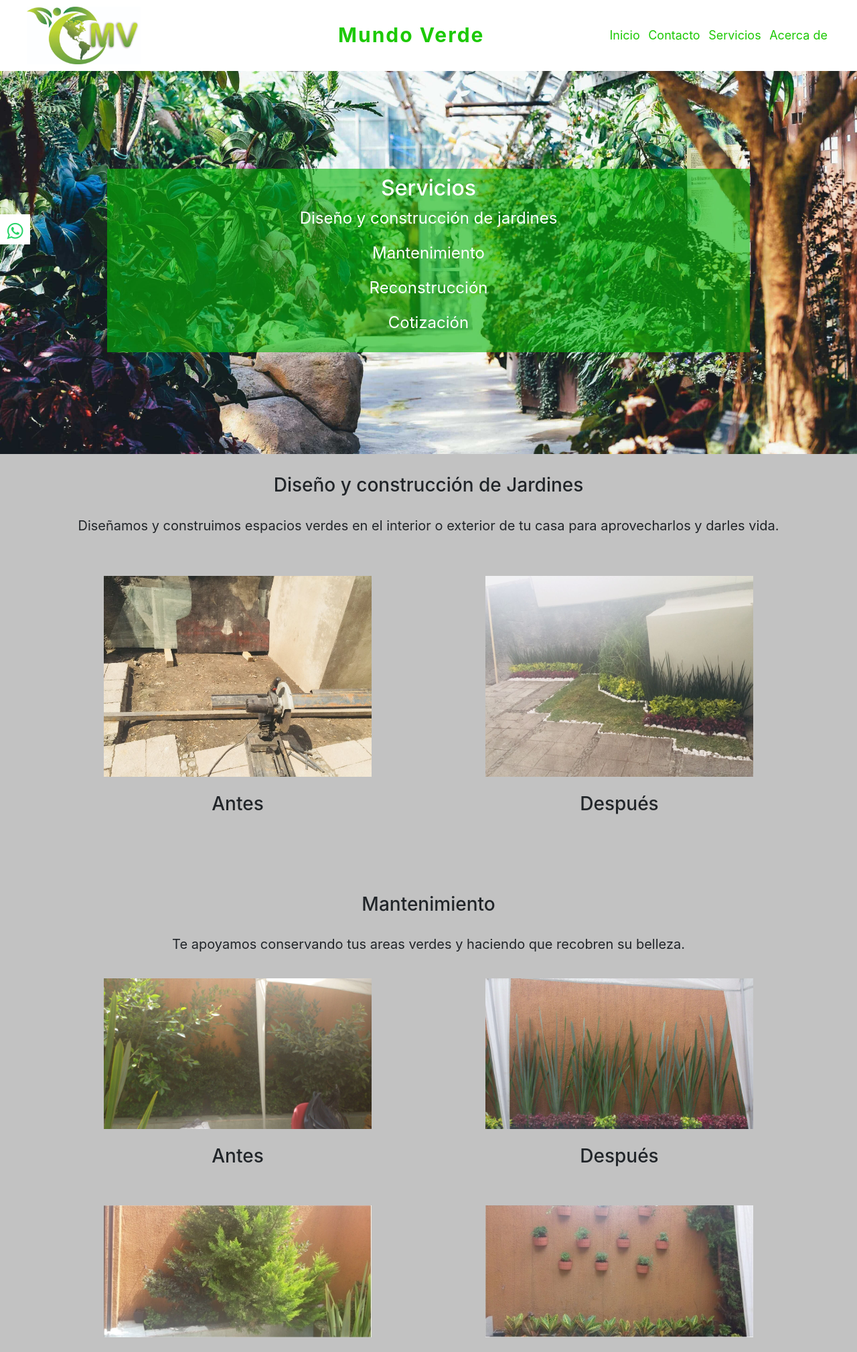
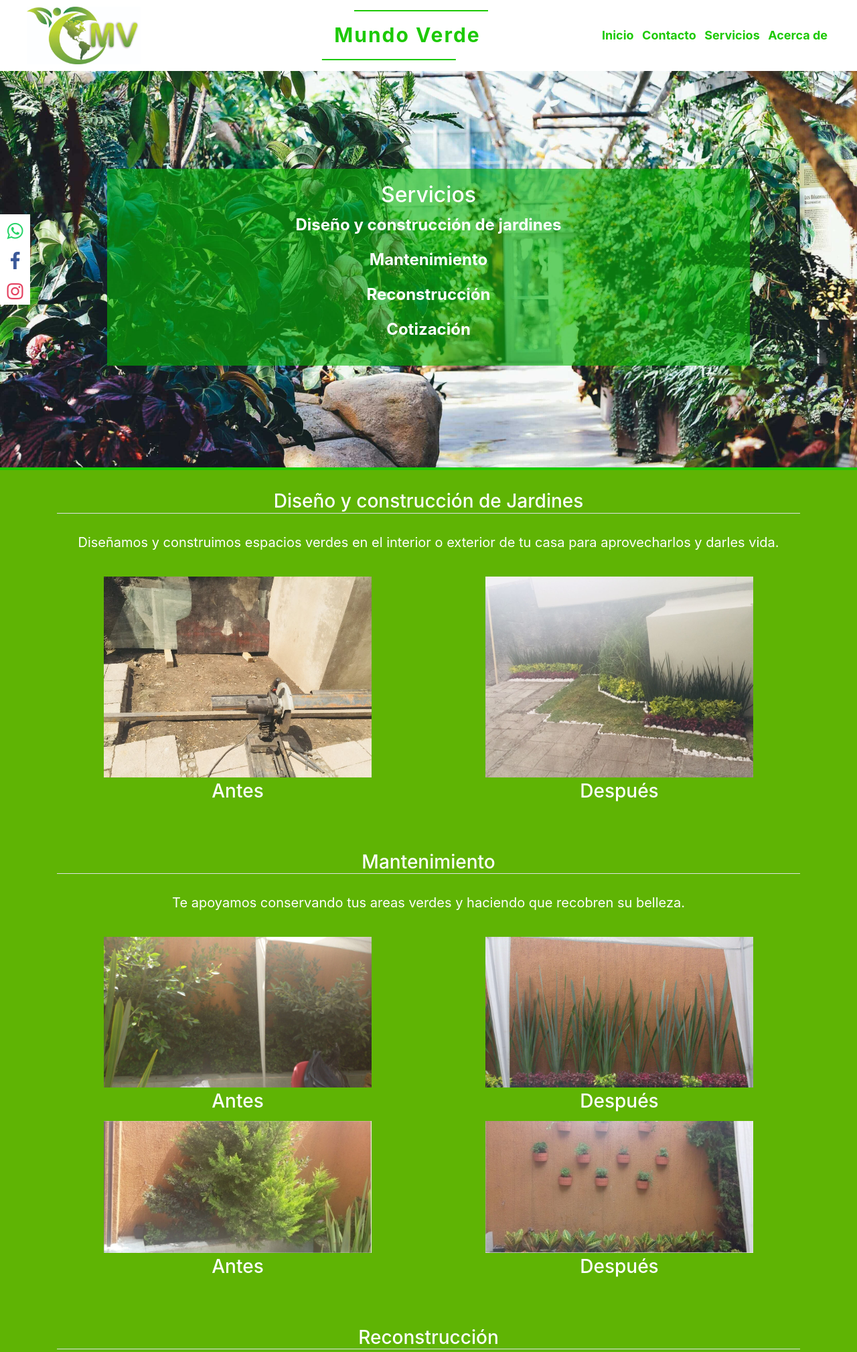
Before and after one commit to amgmat/MundoVerde, a PHP site: page /servicios.html in a window 1280 px wide. Shown: the top 2019 px of the page at 67% size. Run offline with PHP 8.4, Linux system fonts and the light colour scheme.

Commit message:
actualizacion

```diff
--- a/css/style.css
+++ b/css/style.css
@@ -6,9 +6,11 @@
 
 body {
     background: url(../img/invernadero.jpg);
-        background-size: cover;
-        background-attachment: fixed;
+    background-size: 120%;
+    /* background-attachment: fixed; */
 }
+
+
 /* Header */
 
 header {
@@ -78,16 +81,68 @@
 .menu2 .enlaces a {
     color: rgba(28, 201, 4, 1);
     text-decoration: none;
-        padding: 20px 4px;
+    padding: 10px 4px;
     text-align: center;
     font-size: 18px;
+    border-radius: 10%;
+    position: relative;
 }
 
+
+/*
 .menu .enlaces a:hover,
 .menu2 .enlaces a:hover {
+    text-decoration: none;
     background: rgba(28, 201, 4, 1);
     color: #fff;
-        text-decoration: none;
+} */
+
+.enlaces a:before {
+    content: '';
+    position: absolute;
+    top: 0;
+    left: 0;
+    width: 100%;
+    height: 100%;
+    background: rgba(28, 201, 4, 1);
+    z-index: -1;
+    transition: transform 0.5s;
+    transform-origin: bottom right;
+    transform: scale(0);
+}
+
+.enlaces a:hover {
+    color: #fff;
+}
+
+.enlaces a:hover:before {
+    transition: transform 0.5s;
+    transform-origin: top left;
+    transform: scale(1);
+}
+
+.enlaces a:after {
+    content: '';
+    position: absolute;
+    top: 0;
+    left: 0;
+    width: 100%;
+    height: 100%;
+    background: transparent;
+    /* border-top: 2px solid rgba(28, 201, 4, 1); */
+    /* border-bottom: 2px solid rgba(28, 201, 4, 1); */
+    /* border-left: 2px solid rgba(28, 201, 4, 1); */
+    box-sizing: border-box;
+    z-index: -1;
+    transition: transform 0.5s;
+    transform-origin: top left;
+    transform: scale(1);
+}
+
+.enlaces a:hover:after {
+    transition: transform 0.5s;
+    transform-origin: bottom right;
+    transform: scale(0);
 }
 
 .headroom {
@@ -133,7 +189,46 @@
     left: 0;
     width: 50%;
     height: 100%;
-        /* background: rgba(255, 255, 255, .1); */
+}
+
+.nombre a svg,
+.nombre a svg rect {
+    position: absolute;
+    top: 0;
+    left: 0;
+    width: 100%;
+    height: 100%;
+    fill: transparent;
+}
+
+a svg rect {
+    stroke-width: 4;
+    stroke: rgba(28, 201, 4, 1);
+    stroke-dasharray: 200;
+    animation: animate 3s linear infinite;
+}
+
+@keyframes animate {
+    0% {
+        stroke-dashoffset: 400;
+    }
+    100% {
+        stroke-dashoffset: 0;
+    }
+}
+
+
+/*  */
+
+
+/*
+.nombre a:before {
+    content: '';
+    position: absolute;
+    top: 0;
+    left: 0;
+    width: 50%;
+    height: 100%;
 }
 
 .nombre a:after {
@@ -214,42 +308,44 @@
     height: 50%;
     transform: translateY(-50%);
 }
+ */
 
-    .whatsapp {
+.redes {
     position: fixed;
     top: 40%;
-        background: #fff;
+    /* background: #fff; */
     width: 45px;
     height: 45px;
     z-index: 1000;
 }
 
-    .whatsapp ul {
+.redes ul {
     position: absolute;
     margin: 0;
     padding: 0;
-        display: flex;
+    /* display: flex; */
 }
 
-    .whatsapp ul li {
+.redes ul li {
     list-style: none;
     position: relative;
+    /* margin: 2px 0; */
 }
 
-    .whatsapp ul li a {
+.redes ul li a {
     width: 45px;
     height: 45px;
-        display: inline-block;
+    display: block;
     transition: 0.5s;
 }
 
-    .whatsapp ul li a span {
+.redes ul li a span {
     width: 100%;
     height: 100%;
     font-size: 24px;
 }
 
-    .whatsapp ul li a span:before {
+.redes ul li a span:before {
     /* content: 'A'; */
     font-family: fontAwesome;
     text-align: center;
@@ -261,17 +357,28 @@
     height: 100%;
     background: #fff;
     /* color: #262626; */
-        color: #25D366;
     transform-origin: top;
     transition: transform 0.5s;
     font-size: 28px;
 }
 
-    .whatsapp ul li:hover a span:before {
+.redes ul li a .whatsapp:before {
+    color: #25D366;
+}
+
+.redes ul li a .facebook:before {
+    color: #3b5999;
+}
+
+.redes ul li a .instagram:before {
+    color: #e4405f;
+}
+
+.redes ul li:hover a span:before {
     transform: RotateX(90deg) translateY(-50%);
 }
 
-    .whatsapp ul li a span:after {
+.redes ul li a span:after {
     /* content: 'B'; */
     font-family: fontAwesome;
     text-align: center;
@@ -289,58 +396,36 @@
     font-size: 28px;
 }
 
-    .whatsapp ul li:hover a span:after {
+.redes ul li:hover a span:after {
     transform: RotateX(0deg) translateY(0);
 }
 
-    .whatsapp ul li:nth-child(1) a span:before,
-    .whatsapp ul li:nth-child(1) a span:after {
+.redes ul li:nth-child(1) a span:before,
+.redes ul li:nth-child(1) a span:after {
     content: '\f232';
 }
 
-    .whatsapp ul li:nth-child(1) a span:after {
+.redes ul li:nth-child(2) a span:before,
+.redes ul li:nth-child(2) a span:after {
+    content: '\f09a';
+}
+
+.redes ul li:nth-child(3) a span:before,
+.redes ul li:nth-child(3) a span:after {
+    content: '\f16d';
+}
+
+.redes ul li:nth-child(1) a span:after {
     background: #25D366;
 }
 
-    */
-    /* carousel */
-    /* .carousel {
-    width: 95%;
-    padding: 20px;
+.redes ul li:nth-child(2) a span:after {
+    background: #3b5999;
 }
 
-.carousel-inner .carousel-item .carousel-caption {
-    top: 30%;
+.redes ul li:nth-child(3) a span:after {
+    background: #e4405f;
 }
-
-.carousel-inner .carousel-item .carousel-caption .texto {
-    background: rgba(4, 180, 4, .6);
-    color: #fff;
-    font-size: 30px;
-    font-family: 'Noto Sans';
-    padding: 20px 0;
-}
-
-.carousel-inner .carousel-item .carousel-caption span a {
-    background: rgba(4, 180, 4, .6);
-    color: #fff;
-    font-size: 20px;
-    padding: 5px;
-    border: 2px solid #fff;
-}
-
-.carousel-inner .carousel-item .carousel-caption span a:hover {
-    background: #fff;
-    color: rgba(4, 180, 4, 1);
-    text-decoration: none;
-}
-
-.carousel a span {
-    color: #000;
-} */
-    /* .carousel {
-        background-image: url(invernadero.jpg);
-    } */
 
 .carousel .carousel-indicators {
     padding: 120px;
@@ -501,13 +603,27 @@
     padding-top: 252px;
     padding-bottom: 152px;
 }
+
+.servicios p a:hover {
+    padding: 4px;
+    background: #fff;
+    color: rgba(28, 201, 4, 1);
+    text-decoration: none;
+}
+
+
+/* .servicios p{
+    border: 2px solid #fff;
+} */
+
+
 /* artículo */
 
 article {
     background: rgba(4, 180, 4, .6);
     color: #fff;
     font-size: 24px;
-        padding: 10px;
+    padding: 20px;
 }
 
 article p a {
@@ -520,9 +636,13 @@
 }
 
 .especificacion {
-        background: #c2c2c2;
+    background: #5FB404;
+    /* background: url(../img/tunelv-min.jpg); */
+    background-size: 100%;
     text-align: center;
     font-size: 20px;
+    color: #fff;
+    border-top: 4px solid rgba(28, 201, 4, 1);
 }
 
 .construccion {
@@ -551,10 +671,15 @@
 
 .construccion img,
 .mantenimiento img,
-    .reconstruccion img,
-    .cotizacion img {
+.reconstruccion img {
     width: 400px;
 }
+
+.cotizacion img {
+    height: 350px;
+}
+
+
 /* Footer */
 
 footer {
--- a/servicios.html
+++ b/servicios.html
@@ -27,19 +27,21 @@
 
             <div class="nombre" id="nombre">
                 <a href="index.html">
+                    <!-- <span></span>
                     <span></span>
                     <span></span>
-                    <span></span>
-                    <span></span> <strong>Mundo Verde </strong></a>
+                    <span></span> -->
+                    <svg><rect></rect></svg>
+                    <strong>Mundo Verde </strong></a>
 
             </div>
 
 
             <div class="enlaces" id="enlaces">
-                <a href="index.html">Inicio</a>
-                <a href="contacto.html">Contacto</a>
-                <a href="servicios.html">Servicios</a>
-                <a href="acerca-de.html">Acerca de</a>
+                <a href="index.html"><strong>Inicio</strong></a>
+                <a href="contacto.html"><strong>Contacto</strong></a>
+                <a href="servicios.html"><strong>Servicios</strong></a>
+                <a href="acerca-de.html"><strong>Acerca de</strong></a>
             </div>
         </nav>
 
@@ -49,17 +51,28 @@
         <article>
             <h2>Servicios</h2>
             <p>
-                <a href="#construccion"> Diseño y construcción de jardines</a>
+                <a href="#construccion"><strong>
+                    Diseño y construcción de jardines
+                </strong></a>
 
             </p>
             <p>
-                <a href="#mantenimiento">Mantenimiento</a>
+                <a href="#mantenimiento">
+                    <strong>
+                            Mantenimiento
+                    </strong></a>
             </p>
             <p>
-                <a href="#reconstruccion">Reconstrucción</a>
+                <a href="#reconstruccion">
+                    <strong>
+                            Reconstrucción
+                    </strong></a>
             </p>
             <p>
-                <a href="#cotizacion">Cotización</a>
+                <a href="#cotizacion">
+                    <strong>
+                            Cotización
+                    </strong></a>
             </p>
 
         </article>
@@ -68,17 +81,17 @@
     <section class="especificacion">
         <div class="container construccion">
             <div class="row" id="construccion">
-                <div class="col-12">
-                    <h3 class="text-center">Diseño y construcción de Jardines</h3>
+                <div class="col-12 ">
+                    <h3 class="text-center border-bottom">Diseño y construcción de Jardines</h3>
                     <p>Diseñamos y construimos espacios verdes en el interior o exterior de tu casa para aprovecharlos y darles vida.</p>
                 </div>
             </div>
 
-            <div class="row py-4">
-                <div class="col-12 col-sm-6">
+            <div class="row">
+                <div class="col-12 col-md-6">
 
                     <img src="img/construyendo-a.jpg" alt="">
-                    <div class="py-4">
+                    <div class="py-1">
                         <h3>Antes</h3>
                     </div>
 
@@ -87,9 +100,9 @@
                 </div>
 
 
-                <div class="col-12 col-sm-6">
+                <div class="col-12 col-md-6">
                     <img src="img/construyendo-d.jpg" alt="">
-                    <div class="py-4">
+                    <div class="py-1">
                         <h3>Después</h3>
                     </div>
 
@@ -101,16 +114,16 @@
         <div class="container mantenimiento">
             <div class="row" id="mantenimiento">
                 <div class="col-12">
-                    <h3 class="text-center">Mantenimiento</h3>
+                    <h3 class="text-center border-bottom">Mantenimiento</h3>
                     <p>Te apoyamos conservando tus areas verdes y haciendo que recobren su belleza.</p>
                 </div>
             </div>
 
             <div class="row">
-                <div class="col-12 col-sm-6">
+                <div class="col-12 col-md-6">
 
                     <img src="img/pared-a.jpg" alt="">
-                    <div class="py-4">
+                    <div class="py-1">
                         <h3>Antes</h3>
                     </div>
 
@@ -118,18 +131,18 @@
 
                 </div>
 
-                <div class="col-12 col-sm-6">
+                <div class="col-12 col-md-6">
                     <img src="img/pared-d.jpg" alt="">
-                    <div class="py-4">
+                    <div class="py-1">
                         <h3>Después</h3>
                     </div>
 
                 </div>
 
-                <div class="col-12 col-sm-6 py-4">
+                <div class="col-12 col-md-6">
 
                     <img src="img/paredm-a.jpg" alt="">
-                    <div class="py-4">
+                    <div class="py-1">
                         <h3>Antes</h3>
                     </div>
 
@@ -137,9 +150,9 @@
 
                 </div>
 
-                <div class="col-12 col-sm-6 py-4">
+                <div class="col-12 col-md-6">
                     <img src="img/paredm-d.jpg" alt="">
-                    <div class="py-4">
+                    <div class="py-1">
                         <h3>Después</h3>
                     </div>
 
@@ -147,18 +160,18 @@
             </div>
         </div>
         <div class="container reconstruccion">
-            <div class="row py-4" id="reconstruccion">
+            <div class="row" id="reconstruccion">
                 <div class="col-12">
-                    <h3 class="text-center">Reconstrucción</h3>
+                    <h3 class="text-center border-bottom">Reconstrucción</h3>
                     <p>Le damos una segunda vida a tus areas verdes dandole un nuevo estilo.</p>
                 </div>
             </div>
 
             <div class="row">
-                <div class="col-12 col-sm-6">
+                <div class="col-12 col-md-6">
 
                     <img src="img/jardin-a.jpg" alt="">
-                    <div class="py-4">
+                    <div class="py-1">
                         <h3>Antes</h3>
                     </div>
 
@@ -167,9 +180,9 @@
                 </div>
 
 
-                <div class="col-12 col-sm-6">
+                <div class="col-12 col-md-6">
                     <img src="img/jardin-d.jpg" alt="">
-                    <div class="py-4">
+                    <div class="py-1">
                         <h3>Después</h3>
                     </div>
 
@@ -178,17 +191,17 @@
         </div>
 
         <div class="container cotizacion">
-            <div class="row py-4" id="cotizacion">
+            <div class="row" id="cotizacion">
                 <div class="col-12">
-                    <h3>Cotización</h3>
+                    <h3 class="text-center border-bottom">Cotización</h3>
                     <p>Contactanos para agendar una cita y visitarte para que nos comentes que es lo que deseas para tu hogar y asi poder elaborar un presupuesto de lo que deseas.</p>
                 </div>
             </div>
             <div class="row">
-                <div class="col-12 col-sm-6">
+                <div class="col-12 col-sm-6 col-md-3">
 
                     <img src="img/jardinera-a.jpg" alt="">
-                    <div class="py-4">
+                    <div class="py-1">
                         <h3>Antes</h3>
                     </div>
 
@@ -197,18 +210,18 @@
                 </div>
 
 
-                <div class="col-12 col-sm-6">
+                <div class="col-12 col-sm-6 col-md-3">
                     <img src="img/jardinera-d.jpg" alt="">
-                    <div class="py-4">
+                    <div class="py-1">
                         <h3>Después</h3>
                     </div>
 
                 </div>
 
-                <div class="col-12 col-sm-6 py-4">
+                <div class="col-12 col-sm-6 col-md-3">
 
-                    <img src="img/maceta-a.jpg" alt="">
-                    <div class="py-4">
+                    <img src="img/maceta-a2.jpg" alt="">
+                    <div class="py-1">
                         <h3>Antes</h3>
                     </div>
 
@@ -216,9 +229,9 @@
 
                 </div>
 
-                <div class="col-12 col-sm-6 py-4">
+                <div class="col-12 col-sm-6 col-md-3">
                     <img src="img/maceta-d.jpg" alt="">
-                    <div class="py-4">
+                    <div class="py-1">
                         <h3>Después</h3>
                     </div>
 
@@ -229,22 +242,32 @@
 
     </section>
 
-    <div class="whatsapp">
+    <div class="redes">
         <ul>
             <li>
-                <a href="https://api.whatsapp.com/send?phone=5215515070944&text=Hola,%20quiero%20informacion sobre:" target="_blank"><span><i class="fab fa-whatsapp"></i></span></a></li>
+                <a href="https://api.whatsapp.com/send?phone=5215515070944&text=Hola,%20quiero%20informacion sobre:" target="_blank">
+                    <span class="whatsapp"></span></a>
+            </li>
+            <li>
+                <a href="https://www.facebook.com/MV-Mundo-Verde-121840909216313/" target="_blank">
+                    <span class="facebook"></span></a>
+            </li>
+            <li>
+                <a href="https://instagram.com/mv_mundo_verde?igshid=jome5z6dmze" target="_blank">
+                    <span class="instagram"></span></a>
+            </li>
         </ul>
     </div>
 
     <footer>
 
-        <div class="redes-sociales">
+        <!-- <div class="redes-sociales">
             <h4>Siguenos através de nuestras redes sociales</h4>
             <ul>
                 <li><a href="https://www.facebook.com/MV-Mundo-Verde-121840909216313/" target="_blank"><i class="fa fa-facebook" aria-hidden="true"></i></a></li>
                 <li><a href="https://instagram.com/mv_mundo_verde?igshid=jome5z6dmze" target="_blank"><i class="fa fa-instagram" aria-hidden="true"></i></a></li>
             </ul>
-        </div>
+        </div> -->
 
         <div class="copy">
             <p>&copy; copyright 2019</p>
```
Also changed, not shown: other parts of css/style.css (+93 -35 lines), acerca-de.html (+24 -12 lines), contacto.html (+22 -10 lines), index.html (+33 -21 lines), img/amanecer.jpg (added), img/cesped.jpg (added), img/hoja-d.jpg (added), img/hojas.jpg (added), img/maceta-a2.jpg (added), img/mosaico.gif (added), 4 other files. Lines whose indentation alone changed are shown as unchanged.
